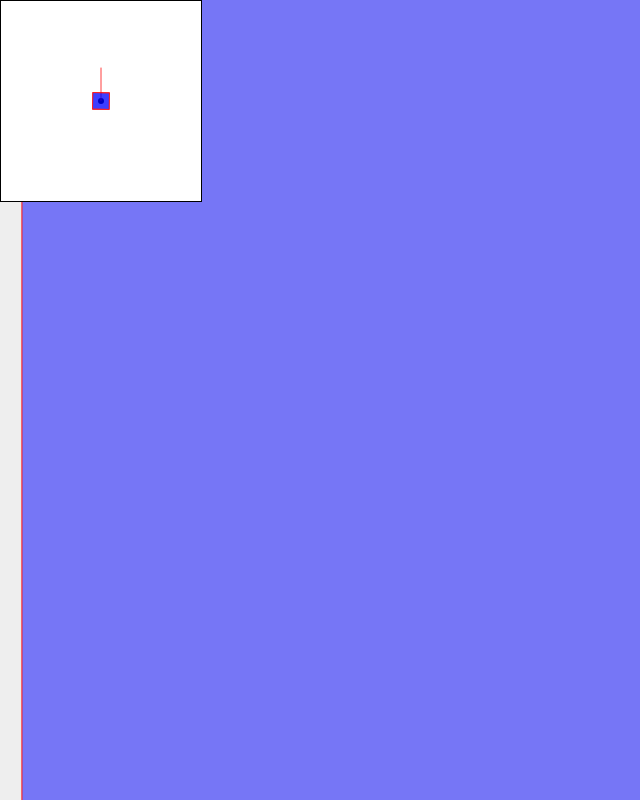
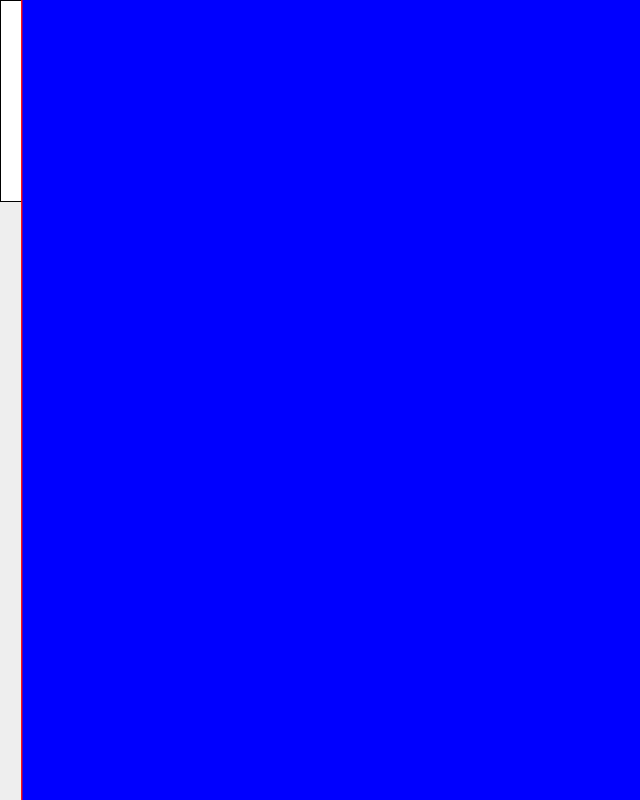
Before and after one commit to manInit/3d-svg-engine, a website with bundled scripts: page src/index.html in a window 1280 px wide. Shown: the whole page, without its empty margins (0-640 px from the left). Built offline with nearby package versions, Linux system fonts and the light colour scheme.

Commit message:
сокрытие невидимых вершин через z-index

```diff
--- a/src/css/main.css
+++ b/src/css/main.css
@@ -13,6 +13,14 @@ body {
     background-color: #eee;
 }
 
+#world svg {
+    width: 100%;
+    height: 100%;
+    position: absolute;
+    top: 0;
+    left: 0;
+}
+
 #map {
     position: absolute;
     border: 1px solid black;
@@ -21,7 +29,7 @@ body {
 
 polygon {
     fill: blue;
-    opacity: 0.5;
+    opacity: 1;
     stroke: red;
     stroke-width: 1;
 }
--- a/src/index.html
+++ b/src/index.html
@@ -8,9 +8,9 @@
   <link rel="stylesheet" href="./main.css">
 </head>
 <body>
-  <svg id="world">
+  <div id="world">
 
-  </svg>
+  </div>
 
   <svg id="map">
 
--- a/src/ts/World.ts
+++ b/src/ts/World.ts
@@ -1,16 +1,16 @@
 import Polygon from './core/Polygon'
 import RenderPipe from './core/RenderPipe'
-import { createPolygonElem, getSVGRootElementById } from './utils/svgElements'
+import { createPolygonElem, createSVGElem } from './utils/svgElements'
 import ObjectWorld from './worldObject/ObjectWorld'
 
 export default class World {
-  private svgRoot: SVGSVGElement
+  private worldRoot: HTMLElement
   private renderPipe: RenderPipe
   private objects: ObjectWorld[]
 
   constructor(idRoot: string, width: number, height: number, objects: ObjectWorld[]) {
-    const elem = getSVGRootElementById(idRoot)
-    this.svgRoot = elem
+    const elem = document.getElementById(idRoot)
+    this.worldRoot = elem
 
     this.renderPipe = new RenderPipe(width, height)
     this.objects = objects
@@ -37,16 +37,19 @@ export default class World {
   public render(): void {
     this.updateRenderPipe()
     for (const obj of this.objects) {
-      obj.render()
+      obj.render(true)
     }
   }
 
   private setPolygonsToObjects(objects: ObjectWorld[]) {
     for (const obj of objects) {
+      const svgRoot = createSVGElem()
+      this.worldRoot.append(svgRoot)
+
       const svgPolygon = createPolygonElem()
-      this.svgRoot.append(svgPolygon)
+      svgRoot.append(svgPolygon)
 
-      const polygon = new Polygon(this.svgRoot, svgPolygon)
+      const polygon = new Polygon(svgRoot, svgPolygon)
       obj.polygon = polygon
     }
   }
--- a/src/ts/core/Polygon.ts
+++ b/src/ts/core/Polygon.ts
@@ -9,7 +9,7 @@ export default class Polygon {
     this.root = svgRoot
   }
 
-  public setPoints(points: Point[]): void {
+  public setPoints(points: Point[], isDepth: boolean): void {
     this.elem.points.clear()
 
     for (const point of points) {
@@ -18,6 +18,9 @@ export default class Polygon {
       svgPoint.x = point.x
       svgPoint.y = point.y
 
+      if (isDepth)
+        this.root.style.zIndex = Math.ceil(point.z).toString()
+
       this.elem.points.appendItem(svgPoint)
     }
   }
--- a/src/ts/core/RenderPipe.ts
+++ b/src/ts/core/RenderPipe.ts
@@ -16,6 +16,10 @@ export default class RenderPipe {
   render(points: Point[]): Point[] {
     const res: Point[] = []
 
+    let averageDistance = 0
+    let sumDistance = 0
+    let count = 0
+
     for (let point of points) {
       point = this.cameraTranslate(point)
       point = this.cameraRotate(point)
@@ -24,9 +28,17 @@ export default class RenderPipe {
       if (point.z < 0) continue
       if (point.z > this.camera.zFar) continue
 
+      sumDistance += Math.sqrt(point.x**2+point.y**2+point.z**2)
+      count++
+
       point = Transform.perspective(point)
       point = this.transformToAxis2D(point)
       res.push(point)
+    }
+
+    averageDistance = sumDistance / count
+    for (let point of res) {
+      point.z = 1 / averageDistance * 100000
     }
 
     return res
--- a/src/ts/utils/svgElements.ts
+++ b/src/ts/utils/svgElements.ts
@@ -12,6 +12,14 @@ const createCircleElem = (cx: number, cy: number, r: number): SVGCircleElement =
   return svgCircle
 }
 
+const createSVGElem = (): SVGSVGElement => {
+  const elem = document.createElementNS('http://www.w3.org/2000/svg', 'svg')
+  if (!(elem instanceof SVGSVGElement))
+   throw new Error('Expected svg root elem')
+
+  return elem
+}
+
 const getSVGRootElementById = (id: string): SVGSVGElement => {
   const elem = document.getElementById(id)
   if (!(elem instanceof SVGSVGElement))
@@ -23,5 +31,6 @@ const getSVGRootElementById = (id: string): SVGSVGElement => {
 export {
   createPolygonElem,
   createCircleElem,
-  getSVGRootElementById
+  getSVGRootElementById,
+  createSVGElem
 }
--- a/src/ts/worldObject/ObjectWorld.ts
+++ b/src/ts/worldObject/ObjectWorld.ts
@@ -12,10 +12,10 @@ export default class ObjectWorld {
     this.polygon = polygon ?? null
   }
 
-  public render(): void {
+  public render(isDepth = false): void {
     if (!this.renderPipe || !this.polygon) return
 
     const projectionPoints: Point[] = this.renderPipe.render(this.points)
-    this.polygon.setPoints(projectionPoints)
+    this.polygon.setPoints(projectionPoints, isDepth)
   }
 }
```
